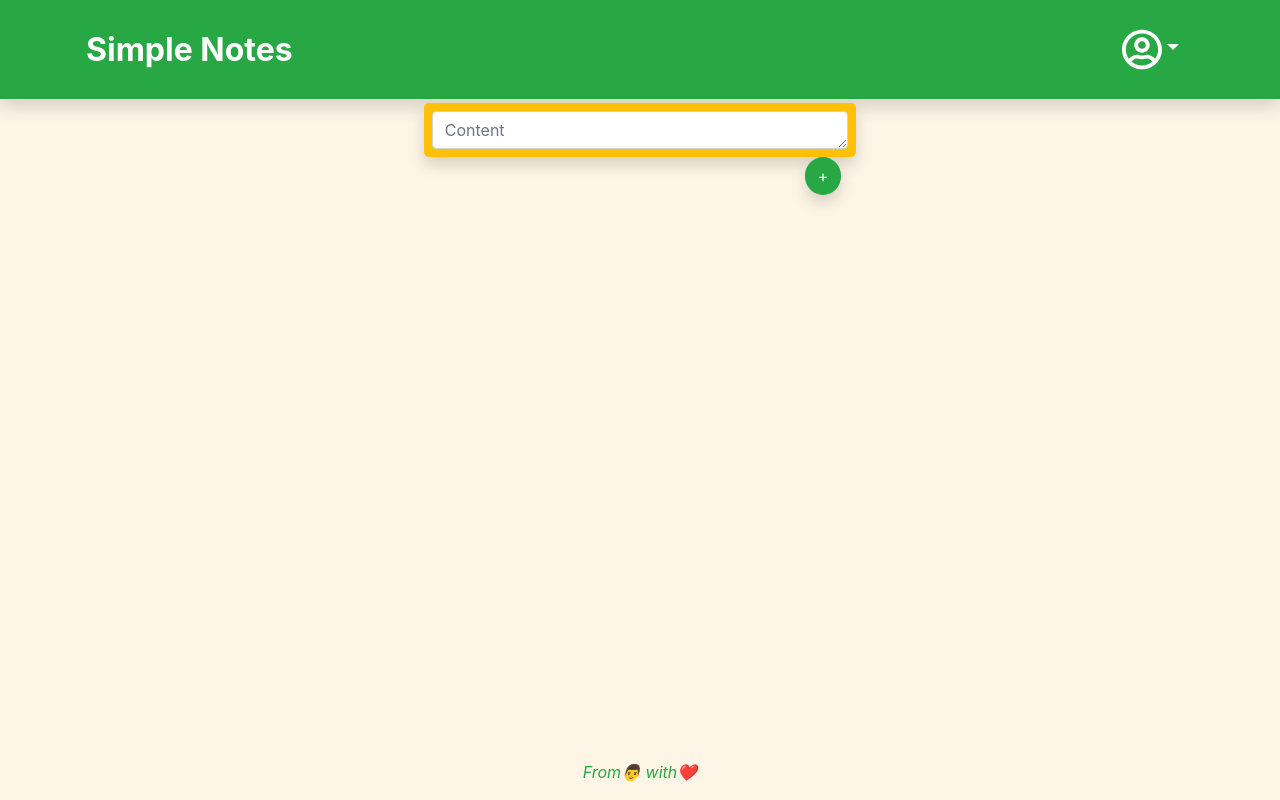
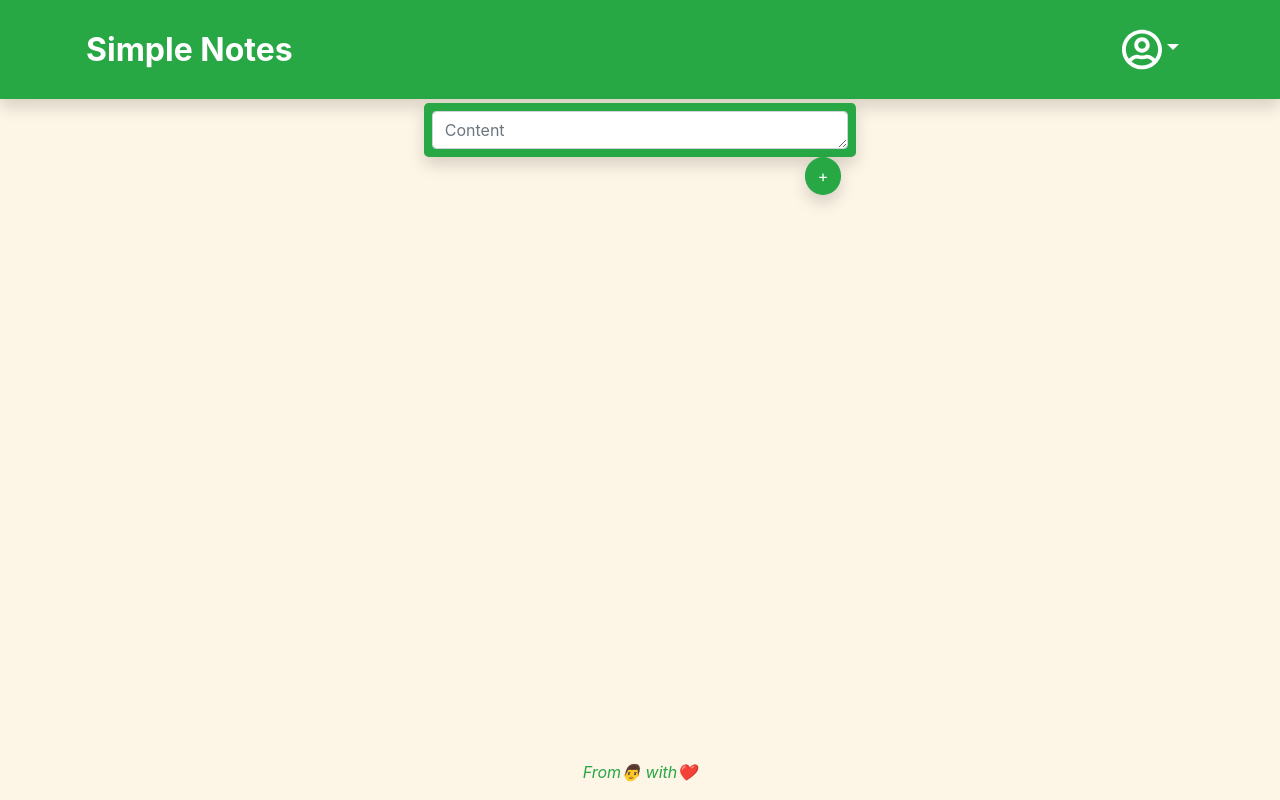
Before and after one commit to animevn/SimpleNoteReactJs, a React (Create React App) app: page / in a window 1280 px wide. Built offline with nearby package versions, Linux system fonts and the light colour scheme; no server answers; the database is empty; sample sign-in values are in the browser's storage; the HTML template or start-up script is replaced by a standard one.

Commit message:
small change

```diff
--- a/src/Input.js
+++ b/src/Input.js
@@ -45,7 +45,7 @@ function Input() {
 
   return (
     <div className="container col-xl-5 col-lg-6 col-md-8 col-sm-10 col-11 mx-auto pt-1">
-      <div className="form-group bg-warning p-2 rounded-lg shadow mb-0">
+      <div className="form-group bg-success p-2 rounded-lg shadow mb-0">
         <input  className="form-control mb-2" id="title" placeholder="Title" name="title"
                 // this one will autofocus on when input form is called
                 // ref={input => input && input.focus()}
```
